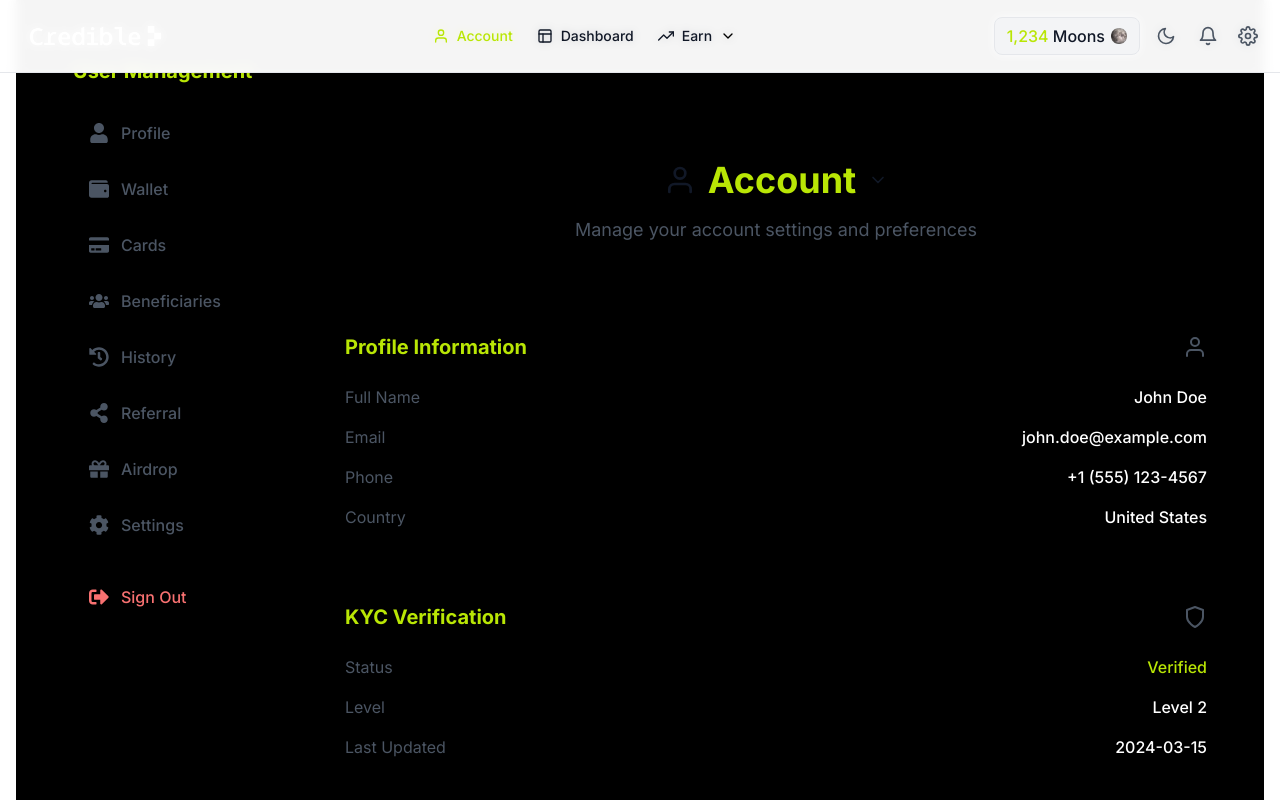
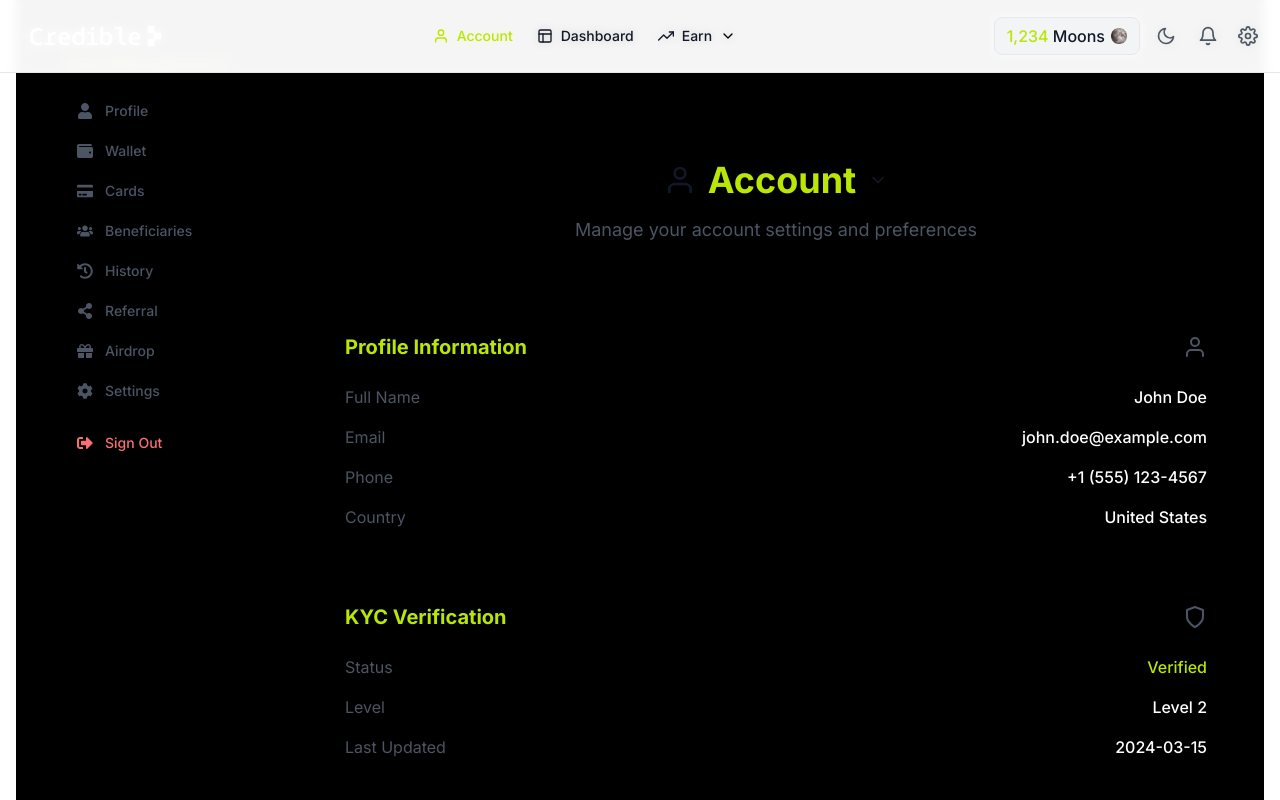
Before and after one commit to w3-surfer/credible-finance, a Next.js app: page /account in a window 1280 px wide. Shown: the top 800 px of the page. Built offline with nearby package versions, Linux system fonts and the light colour scheme.

Commit message:
style: adjust AccountMenu layout to be more compact and aligned with boxes

```diff
--- a/src/app/account/layout.tsx
+++ b/src/app/account/layout.tsx
@@ -11,10 +11,12 @@ export default function AccountLayout({
     <div className="min-h-screen bg-black">
       <div className="container mx-auto py-8">
         <div className="flex gap-4">
-          <AccountMenu />
-          <main className="flex-1">
+          <div className="flex-shrink-0">
+            <AccountMenu />
+          </div>
+          <div className="flex-grow">
             {children}
-          </main>
+          </div>
         </div>
       </div>
     </div>
--- a/src/components/dashboard/AccountMenu.tsx
+++ b/src/components/dashboard/AccountMenu.tsx
@@ -21,33 +21,33 @@ export function AccountMenu() {
   const [isOpen, setIsOpen] = useState(false);
 
   return (
-    <div className="w-64 bg-cyber-gray-100 dark:bg-cyber-gray-200 rounded-lg p-6 border border-cyber-green/20 hover:border-cyber-green transition-all duration-300">
-      <h2 className="text-xl font-bold text-[#B9E605] mb-6">User Management</h2>
-      <nav className="space-y-2">
+    <div className="w-64 bg-cyber-gray-100 dark:bg-cyber-gray-200 rounded-lg p-4 border border-cyber-green/20 hover:border-cyber-green transition-all duration-300">
+      <h2 className="text-lg font-bold text-[#B9E605] mb-4">User Management</h2>
+      <nav className="space-y-1">
         {menuItems.map((item) => {
           const isActive = pathname === item.href;
           return (
             <Link
               key={item.href}
               href={item.href}
-              className={`flex items-center space-x-3 px-4 py-3 rounded-lg transition-colors ${
+              className={`flex items-center space-x-3 px-3 py-2 rounded-lg transition-colors ${
                 isActive
                   ? 'bg-[#B9E605] text-black'
                   : 'text-gray-600 dark:text-gray-400 hover:bg-gray-200 dark:hover:bg-gray-800 hover:text-[#B9E605] dark:hover:text-white'
               }`}
             >
-              <item.icon className={`w-5 h-5 ${isActive ? 'text-black' : 'text-gray-600 dark:text-gray-400'}`} />
-              <span className="font-medium">{item.label}</span>
+              <item.icon className={`w-4 h-4 ${isActive ? 'text-black' : 'text-gray-600 dark:text-gray-400'}`} />
+              <span className="font-medium text-sm">{item.label}</span>
             </Link>
           );
         })}
       </nav>
       <button
         onClick={() => setIsOpen(true)}
-        className="w-full mt-6 flex items-center space-x-3 px-4 py-3 rounded-lg text-red-400 hover:bg-red-400/10 transition-colors"
+        className="w-full mt-4 flex items-center space-x-3 px-3 py-2 rounded-lg text-red-400 hover:bg-red-400/10 transition-colors"
       >
-        <FaSignOutAlt className="w-5 h-5" />
-        <span className="font-medium">Sign Out</span>
+        <FaSignOutAlt className="w-4 h-4" />
+        <span className="font-medium text-sm">Sign Out</span>
       </button>
     </div>
   );
```
